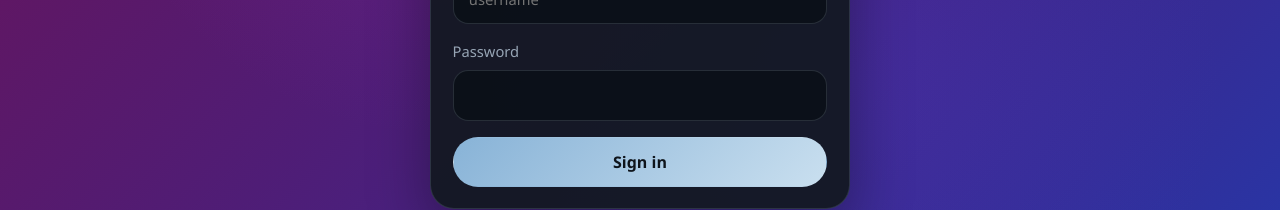
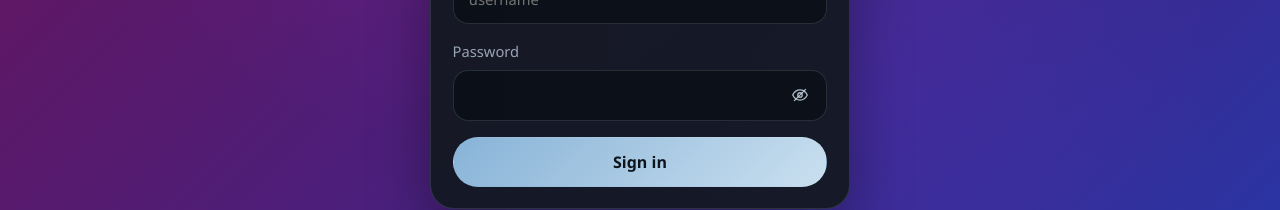
Before and after one commit to Sectum2010/Elvern, a React (Vite) app in the folder frontend/: page /login in a window 1280 px wide. Shown: the part 435-645 px from the top of the page. Built offline with nearby package versions, Linux system fonts and the light colour scheme; no server answers.

Commit message:
feat: Add PasswordInput component and integrate it into Admin, Login, and Settings pages

```diff
--- /dev/null
+++ b/frontend/src/components/PasswordInput.jsx
@@ -0,0 +1,104 @@
+import { useRef, useState } from "react";
+
+function EyeIcon({ struck = false }) {
+  return (
+    <svg aria-hidden="true" fill="none" height="18" viewBox="0 0 24 24" width="18">
+      <path
+        d="M2.25 12S5.625 5.25 12 5.25 21.75 12 21.75 12 18.375 18.75 12 18.75 2.25 12 2.25 12Z"
+        stroke="currentColor"
+        strokeLinecap="round"
+        strokeLinejoin="round"
+        strokeWidth="1.7"
+      />
+      <path
+        d="M15 12A3 3 0 1 1 9 12A3 3 0 0 1 15 12Z"
+        stroke="currentColor"
+        strokeLinecap="round"
+        strokeLinejoin="round"
+        strokeWidth="1.7"
+      />
+      {struck ? (
+        <path
+          d="M4.5 19.5L19.5 4.5"
+          stroke="currentColor"
+          strokeLinecap="round"
+          strokeLinejoin="round"
+          strokeWidth="1.7"
+        />
+      ) : null}
+    </svg>
+  );
+}
+
+export function PasswordInput({
+  className = "",
+  showLabel = "Show password",
+  hideLabel = "Hide password",
+  ...inputProps
+}) {
+  const [visible, setVisible] = useState(false);
+  const disabled = Boolean(inputProps.disabled);
+  const inputRef = useRef(null);
+  const selectionRef = useRef({ start: null, end: null, direction: "none" });
+
+  function handleToggleMouseDown(event) {
+    const input = inputRef.current;
+    if (input) {
+      selectionRef.current = {
+        start: typeof input.selectionStart === "number" ? input.selectionStart : null,
+        end: typeof input.selectionEnd === "number" ? input.selectionEnd : null,
+        direction: input.selectionDirection || "none",
+      };
+    }
+    event.preventDefault();
+  }
+
+  function handleToggleClick() {
+    const input = inputRef.current;
+    const shouldRestoreFocus = typeof document !== "undefined" && document.activeElement === input;
+
+    setVisible((current) => !current);
+
+    if (!shouldRestoreFocus || typeof window === "undefined") {
+      return;
+    }
+
+    window.requestAnimationFrame(() => {
+      const field = inputRef.current;
+      if (!field) {
+        return;
+      }
+      field.focus({ preventScroll: true });
+      const { start, end, direction } = selectionRef.current;
+      if (typeof start === "number" && typeof end === "number" && typeof field.setSelectionRange === "function") {
+        try {
+          field.setSelectionRange(start, end, direction);
+        } catch {
+          // Some browsers may reject selection restoration for specific input states.
+        }
+      }
+    });
+  }
+
+  return (
+    <div className="password-input">
+      <input
+        {...inputProps}
+        className={["password-input__field", className].filter(Boolean).join(" ")}
+        ref={inputRef}
+        type={visible ? "text" : "password"}
+      />
+      <button
+        aria-label={visible ? hideLabel : showLabel}
+        aria-pressed={visible}
+        className="password-input__toggle"
+        disabled={disabled}
+        onClick={handleToggleClick}
+        onMouseDown={handleToggleMouseDown}
+        type="button"
+      >
+        <EyeIcon struck={!visible} />
+      </button>
+    </div>
+  );
+}
--- a/frontend/src/pages/AdminPage.jsx
+++ b/frontend/src/pages/AdminPage.jsx
@@ -1,6 +1,7 @@
 import { useEffect, useMemo, useRef, useState } from "react";
 import { Link, useLocation, useNavigate } from "react-router-dom";
 import { LoadingView } from "../components/LoadingView";
+import { PasswordInput } from "../components/PasswordInput";
 import { useAuth } from "../auth/AuthContext";
 import { apiRequest } from "../lib/api";
 import {
@@ -1378,7 +1379,7 @@ export function AdminPage() {
                 <p className="page-subnote">
                   Confirm making {selectedUserActionsEntry.username} {roleConfirm.nextRole === "admin" ? "an admin" : "a standard user"}.
                 </p>
-                <input
+                <PasswordInput
                   autoComplete="current-password"
                   onChange={(event) =>
                     setRoleConfirm((current) => ({
@@ -1387,7 +1388,6 @@ export function AdminPage() {
                     }))
                   }
                   placeholder="Current admin password"
-                  type="password"
                   value={roleConfirm.currentAdminPassword}
                 />
                 <div className="admin-list__actions">
@@ -1413,7 +1413,7 @@ export function AdminPage() {
                   handleSubmitPassword(selectedUserActionsEntry);
                 }}
               >
-                <input
+                <PasswordInput
                   autoComplete="new-password"
                   onChange={(event) =>
                     setPasswordEditor((current) => ({
@@ -1422,10 +1422,9 @@ export function AdminPage() {
                     }))
                   }
                   placeholder="New password"
-                  type="password"
                   value={passwordEditor.newPassword}
                 />
-                <input
+                <PasswordInput
                   autoComplete="current-password"
                   onChange={(event) =>
                     setPasswordEditor((current) => ({
@@ -1434,7 +1433,6 @@ export function AdminPage() {
                     }))
                   }
                   placeholder="Current admin password"
-                  type="password"
                   value={passwordEditor.currentAdminPassword}
                 />
                 <div className="admin-list__actions">
@@ -1544,10 +1542,9 @@ export function AdminPage() {
         </label>
         <label>
           Password
-          <input
+          <PasswordInput
             onChange={(event) => setCreateUserForm((current) => ({ ...current, password: event.target.value }))}
             required
-            type="password"
             value={createUserForm.password}
           />
         </label>
@@ -1604,7 +1601,7 @@ export function AdminPage() {
               <p className="page-subnote">
                 Enter your current admin password first. You will see one final destructive confirmation before anything is deleted.
               </p>
-              <input
+              <PasswordInput
                 autoComplete="current-password"
                 onChange={(event) =>
                   setSelfDeleteState((current) => ({
@@ -1613,7 +1610,6 @@ export function AdminPage() {
                   }))
                 }
                 placeholder="Current admin password"
-                type="password"
                 value={selfDeleteState.password}
               />
               {selfDeleteState.error ? <p className="form-error">{selfDeleteState.error}</p> : null}
--- a/frontend/src/pages/LoginPage.jsx
+++ b/frontend/src/pages/LoginPage.jsx
@@ -1,6 +1,7 @@
 import { useEffect, useState } from "react";
 import { Navigate } from "react-router-dom";
 import { useAuth } from "../auth/AuthContext";
+import { PasswordInput } from "../components/PasswordInput";
 
 const VIEWPORT_SYNC_API_KEY = "__elvernRequestViewportNormalization";
 
@@ -90,7 +91,7 @@ export function LoginPage() {
 
           <label>
             Password
-            <input
+            <PasswordInput
               autoComplete="current-password"
               name="password"
               onChange={(event) => {
@@ -100,7 +101,6 @@ export function LoginPage() {
                 setPassword(event.target.value);
               }}
               required
-              type="password"
               value={password}
             />
           </label>
--- a/frontend/src/pages/SettingsPage.jsx
+++ b/frontend/src/pages/SettingsPage.jsx
@@ -1,6 +1,7 @@
 import { useEffect, useState } from "react";
 import { Link, useLocation } from "react-router-dom";
 import { useAuth } from "../auth/AuthContext";
+import { PasswordInput } from "../components/PasswordInput";
 import { apiRequest } from "../lib/api";
 import {
   formatGoogleConnectionHealthLabel,
@@ -1482,7 +1483,7 @@ export function SettingsPage() {
                     <strong>HTTPS app origin</strong>
                     <small>Use the private HTTPS hostname users actually browse to, not a raw HTTP IP address.</small>
                   </span>
-                  <input
+                  <PasswordInput
                     autoCapitalize="off"
                     autoCorrect="off"
                     className="cloud-source-form__input"
@@ -1529,7 +1530,6 @@ export function SettingsPage() {
                       setGoogleDriveSetupDraft((current) => ({ ...current, client_secret: event.target.value }))
                     }
                     spellCheck="false"
-                    type="password"
                     value={googleDriveSetupDraft.client_secret}
                   />
                 </label>
--- a/frontend/src/styles.css
+++ b/frontend/src/styles.css
@@ -563,6 +563,42 @@ button {
   padding: 0.85rem 0.95rem;
   background: rgba(11, 17, 24, 0.92);
   color: #f4f8fb;
+}
+
+.password-input {
+  position: relative;
+  width: 100%;
+}
+
+.password-input__field {
+  box-sizing: border-box;
+  padding-right: 3.4rem;
+}
+
+.password-input__toggle {
+  position: absolute;
+  top: 50%;
+  right: 0.7rem;
+  display: inline-flex;
+  align-items: center;
+  justify-content: center;
+  width: 2rem;
+  height: 2rem;
+  padding: 0;
+  border: 0;
+  background: transparent;
+  color: rgba(211, 225, 237, 0.82);
+  transform: translateY(-50%);
+}
+
+.password-input__toggle:hover,
+.password-input__toggle:focus-visible {
+  color: #f4f8fb;
+}
+
+.password-input__toggle:disabled {
+  opacity: 0.45;
+  cursor: default;
 }
 
 .status-stack {
```
